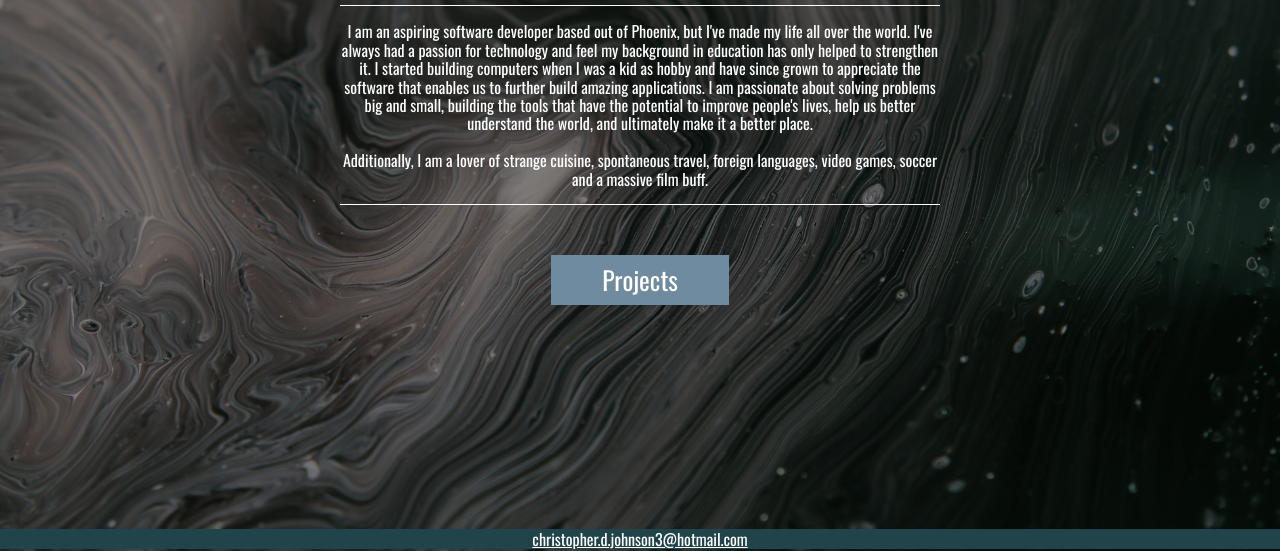
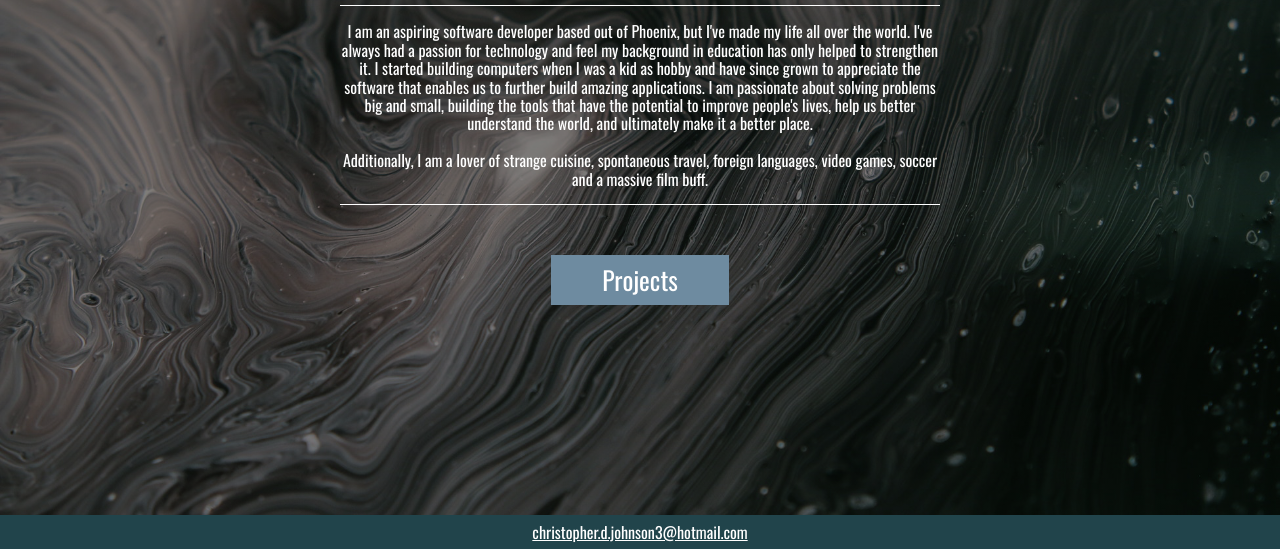
Before and after one commit to cjhawk7/portfolio, a plain HTML site: page index.html in a window 1280 px wide. Shown: the part 251-802 px from the top of the page. Drawn offline with nearby package versions, Linux system fonts and the light colour scheme.

Commit message:
padding change

```diff
--- a/index.css
+++ b/index.css
@@ -140,7 +140,7 @@ body {
 .footer {
   background-color: #21444b;
   text-align: center;
-  padding: 1px;
+  padding: 8px;
   width: 100%;
   position: absolute;
   bottom: 0;
```
